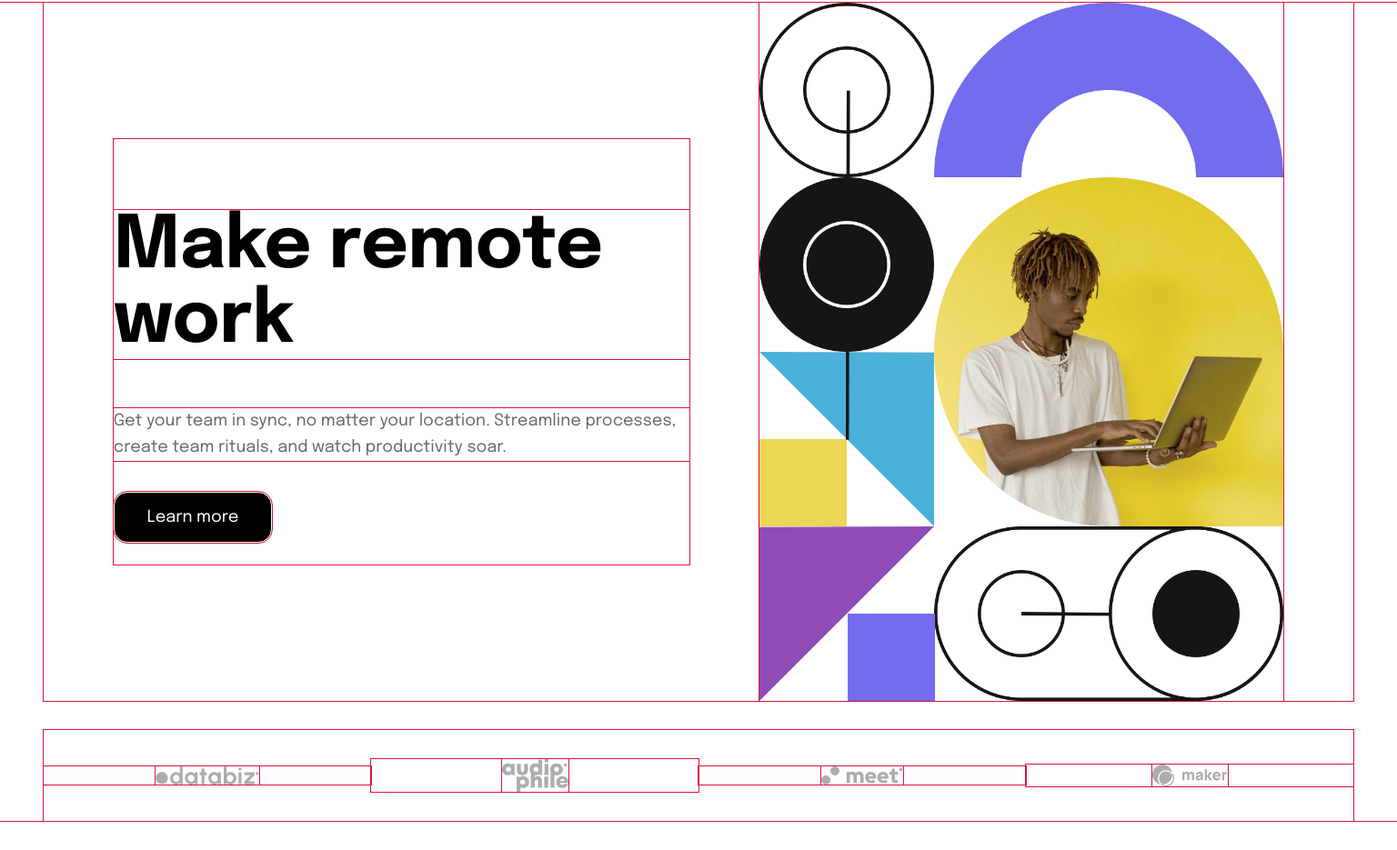
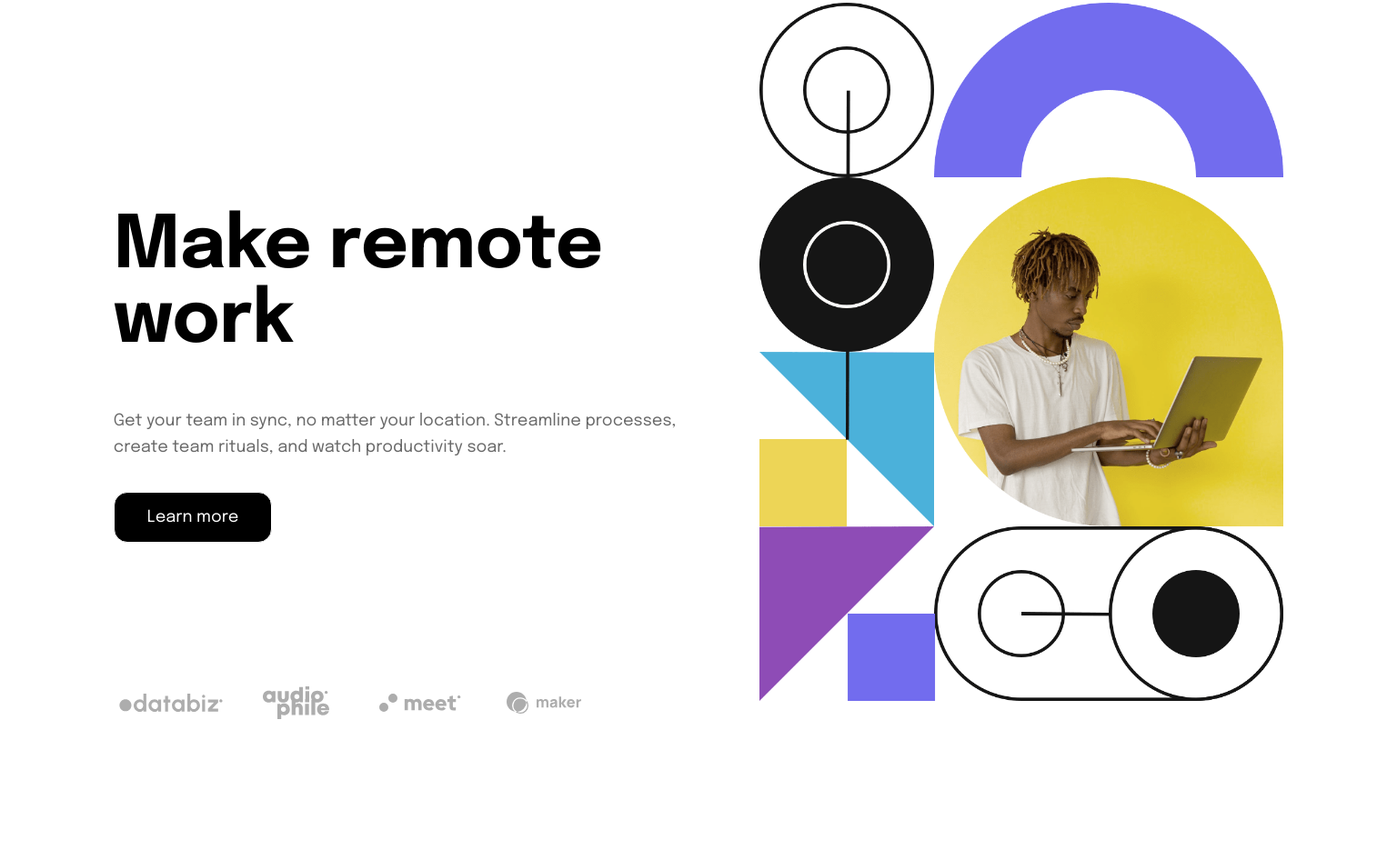
Before and after one commit to barryhanna/Intro-Section-with-Dropdown-Menu, a website: page index.html in a window 1536 px wide. Shown: the part 161-1096 px from the top of the page at 91% size. After the commit the page ends 1016 px from the top, so only its background shows below. Drawn offline with Linux system fonts and the light colour scheme.

Commit message:
Fixed client list responsiveness issue

```diff
--- a/style.css
+++ b/style.css
@@ -24,7 +24,7 @@
 *::before,
 *::after {
   box-sizing: border-box;
-  outline: 1px solid crimson;
+  /* outline: 1px solid crimson; */
 }
 
 body {
@@ -100,7 +100,7 @@ header {
 }
 
 .client-item {
-  width: 25%;
+  width: 100%;
   display: grid;
   place-content: center;
 }
@@ -317,12 +317,6 @@ a img {
     margin: 0 auto;
   }
 
-  .clients {
-    max-width: 1440px;
-    margin: 0 auto;
-    justify-content: space-around;
-  }
-
   nav li[data-sub].expanded {
     position: relative;
   }
@@ -338,3 +332,17 @@ a img {
     padding: 1.75rem;
   }
 }
+
+@media (min-width: 1440px) {
+  .clients {
+    max-width: 1440px;
+    margin: 0 auto;
+    margin-left: 5%;
+    margin-top: -5rem;
+    justify-content: flex-start;
+  }
+
+  .client-item {
+    width: 10%;
+  }
+}
```
Also changed, not shown: index.html (+2 -2 lines).
